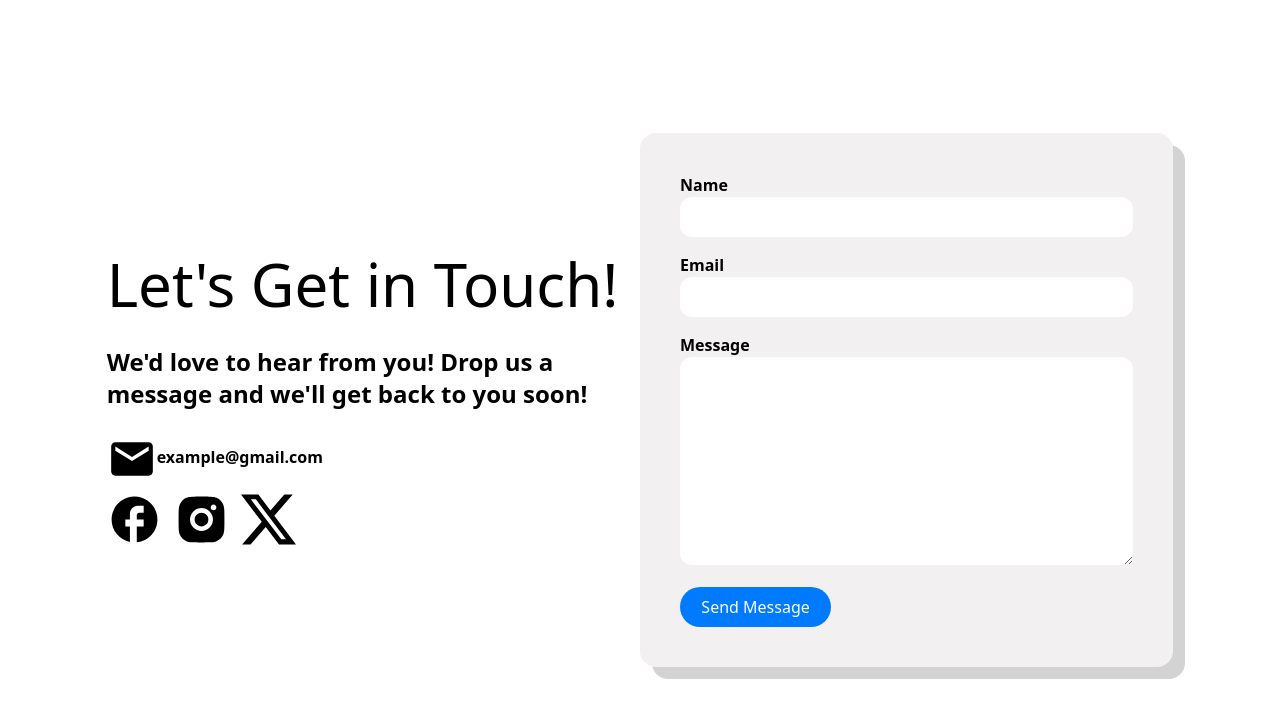
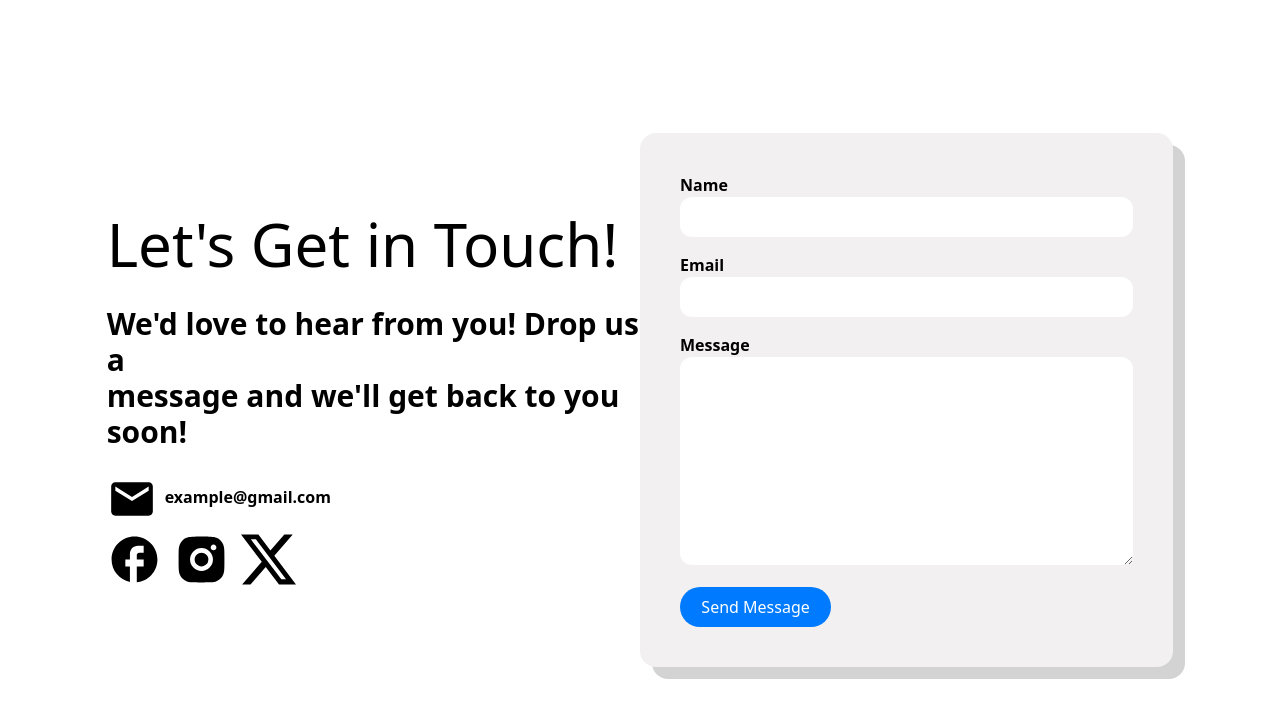
Before and after one commit to MinhNguyenD/StudyPal, a Vue app in the folder client/: page / in a window 1280 px wide. Shown: the top 718 px of the page. Built offline with nearby package versions, Linux system fonts and the light colour scheme.

Commit message:
font size, gap

```diff
--- a/client/src/components/contact/Contact.vue
+++ b/client/src/components/contact/Contact.vue
@@ -24,9 +24,9 @@ function submit() {
         <div class="flex space flex-row justify-between w-10/12 m-auto items-center">
             <div class="w-6/12">
                 <h1 class="font-medium mb-8">Let's Get in Touch!</h1>
-                <h5 class="font-semibold mb-6">We'd love to hear from you! Drop us a message and we'll get back to you
-                    soon!</h5>
-                <p class="font-semibold mb-2"><span><img style="pointer-events: none;" src="/Mail.svg"
+                <h4 class="font-semibold mb-6">We'd love to hear from you! Drop us a <br/>message and we'll get back to you
+                    soon!</h4>
+                <p class="font-semibold mb-2"><span class="mr-2"><img style="pointer-events: none;" src="/Mail.svg"
                             class="inline" /></span>example@gmail.com</p>
                 <div class="flex flex-row gap-3">
                     <img style="pointer-events: none;" src="/Facebook.svg" />
```
